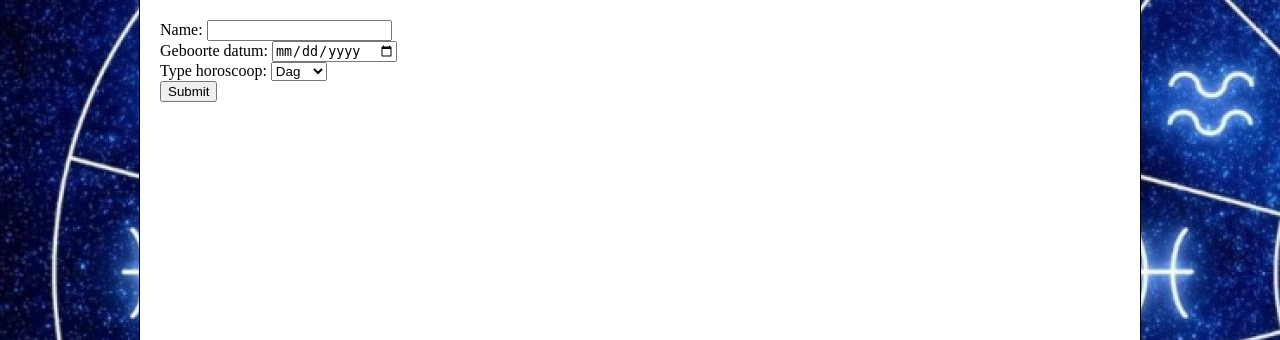
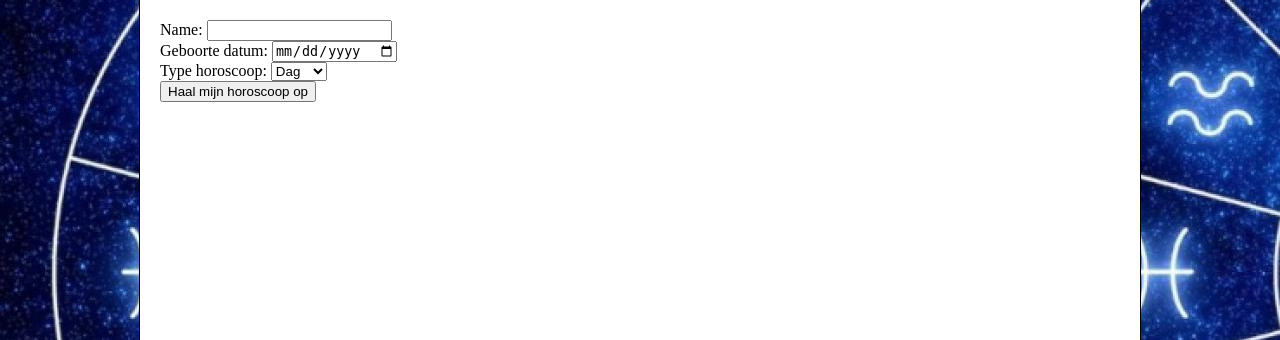
Before and after one commit to brann0n/Versiebeheer-WC, a PHP site: page / in a window 1280 px wide. Shown: the part 159-499 px from the top of the page. Run offline with PHP 8.4, Linux system fonts and the light colour scheme.

Commit message:
Added submit button

```diff
--- a/index.php
+++ b/index.php
@@ -31,12 +31,12 @@ Date: 3-10-2018
                     <?php
 
                     ?>
-            <form action="index.php" method="post">
-                Name: <input type="text" name="name"><br>
-                Geboorte datum: <input type="date" name="birthDate"><br>
-                Type horoscoop: <select><option>Dag</option><option>Week</option></select><br>
-                <input text="Get horoscoop" type="submit">
-            </form>
+                    <form action="index.php" method="post">
+                        Name: <input type="text" name="name"><br>
+                        Geboorte datum: <input type="date" name="birthDate"><br>
+                        Type horoscoop: <select><option>Dag</option><option>Week</option></select><br>
+                        <input value="Haal mijn horoscoop op" type="submit">
+                    </form>
                     </div>
                     <div id="footer">
                     </div>
```
